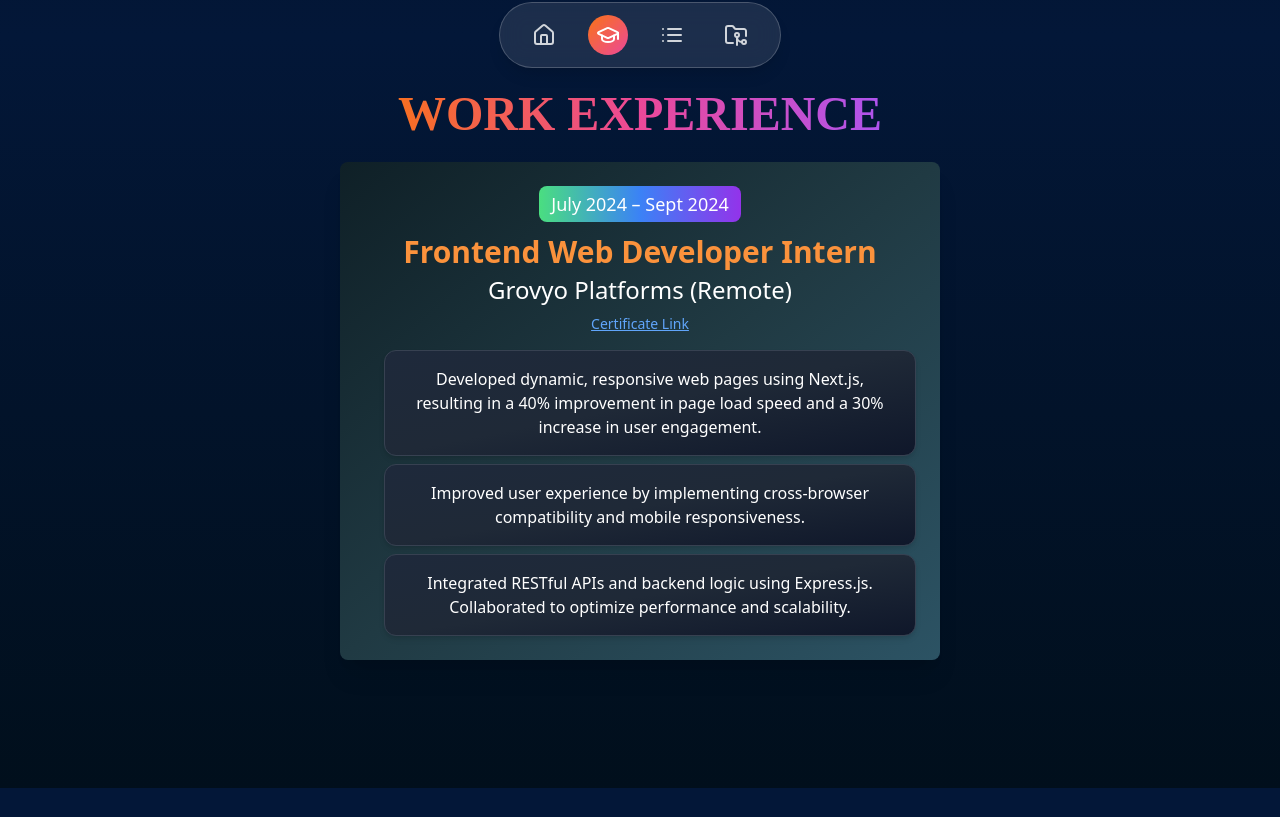
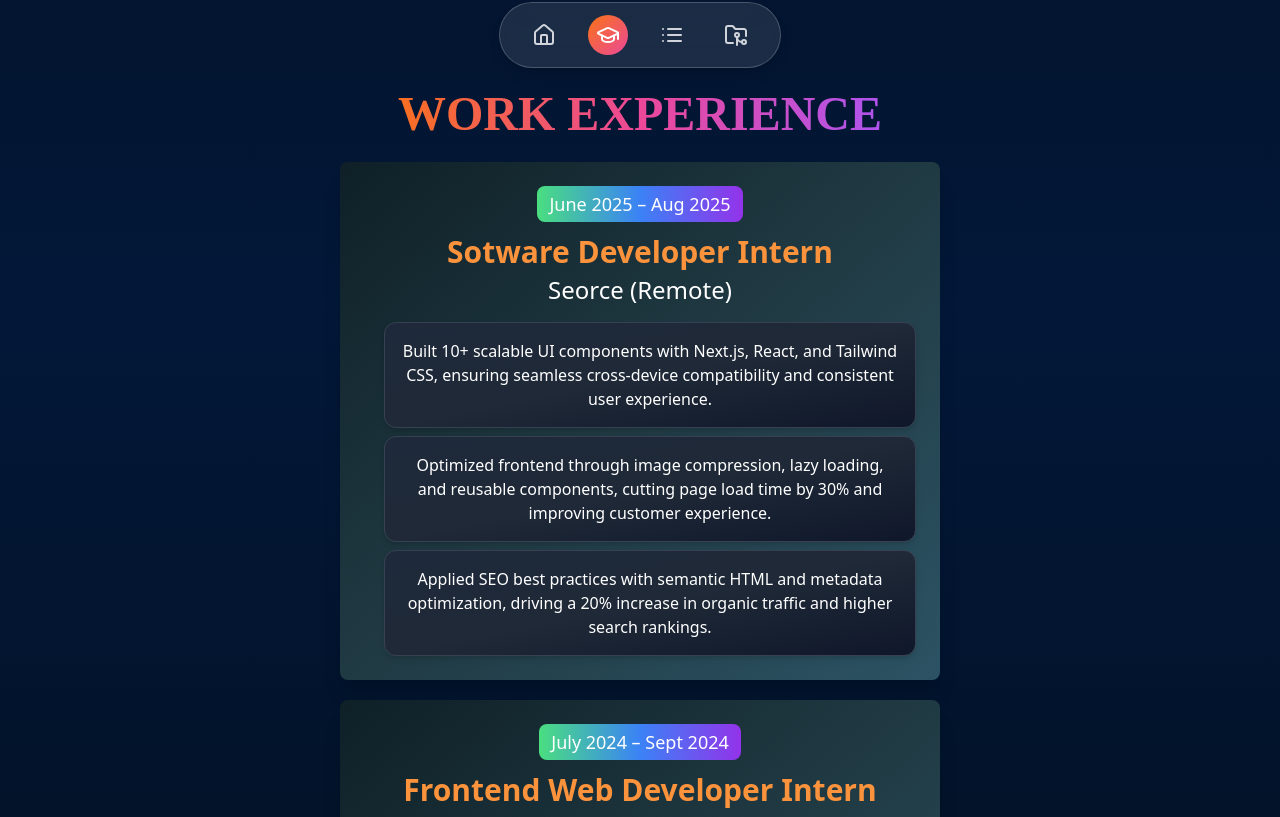
Before and after one commit to Mahendra2611/Portfolio-2, a Next.js app: page /education in a window 1280 px wide. Shown: the part 716-1533 px from the top of the page. Before the commit the page ends 1504 px from the top, so only its background shows below. Built offline with nearby package versions, Linux system fonts and the light colour scheme; a web font is replaced by a local one.

Commit message:
updated data

```diff
--- a/app/page.js
+++ b/app/page.js
@@ -64,7 +64,7 @@ const Card = () => {
             animate={{ opacity: 1 }}
             transition={{ delay: 0.3, duration: 1 }}
           >
-            I'm a 3rd year B.Tech Computer Science and Engineering student at
+            I'm a Final year B.Tech Computer Science and Engineering student at
             Harcourt Butler Technical University (HBTU) Kanpur with a strong passion for building full stack web
             applications. From crafting beautiful responsive UIs to building
             secure APIs and integrating real-time features, I thrive on turning
--- a/app/skills/page.js
+++ b/app/skills/page.js
@@ -63,7 +63,7 @@ const Page = () => {
           {[
             {
               label: "Leetcode",
-              desc: "Knight (Max. Rating 2050)",
+              desc: "Knight (Max. Rating 2080)",
               url: "https://leetcode.com/u/mahendra_34/",
             },
             {
--- a/components/WorkExperience.jsx
+++ b/components/WorkExperience.jsx
@@ -5,7 +5,7 @@ import { motion } from 'framer-motion';
 const WorkExperience = () => {
   return (
     <motion.div
-      className="my-12 flex flex-col items-center"
+      className="my-12 flex flex-col  items-center"
       initial={{ opacity: 0, y: 40 }}
       whileInView={{ opacity: 1, y: 0 }}
       viewport={{ once: true }}
@@ -21,6 +21,41 @@ const WorkExperience = () => {
                 </motion.h1>
       <motion.div
         className=" text-center bg-gradient-to-br from-[#0f2027] via-[#203a43] to-[#2c5364] sm:w-[600px] w-full rounded-lg p-6 shadow-xl text-white"
+        initial={{ opacity: 0, scale: 0.95 }}
+        whileInView={{ opacity: 1, scale: 1 }}
+        viewport={{ once: true }}
+        transition={{ duration: 0.6 }}
+      >
+        <span className="inline-block bg-gradient-to-r from-green-400 via-blue-500 to-purple-600 text-white text-sm sm:text-lg rounded-lg px-3 py-1 mb-3">
+          June 2025 – Aug 2025
+        </span>
+        <h1 className="font-bold text-xl sm:text-3xl text-orange-400">
+          Sotware Developer Intern
+        </h1>
+        <h2 className="text-lg sm:text-2xl mt-1">Seorce (Remote)</h2>
+        {/* <a
+          href="YOUR_CERTIFICATE_LINK_HERE"
+          target="_blank"
+          rel="noopener noreferrer"
+          className="block mt-2 text-sm text-blue-400 underline hover:text-blue-300"
+        >
+          Certificate Link
+        </a> */}
+        <div className="list-disc pl-5 mt-4 space-y-2 text-sm sm:text-base">
+          <p className="bg-gradient-to-br from-slate-800 via-gray-800 to-slate-900 p-4 rounded-xl border border-gray-700 shadow-md hover:shadow-yellow-400 transition duration-300">
+ Built 10+ scalable UI components with Next.js, React, and Tailwind CSS, ensuring seamless cross-device
+ compatibility and consistent user experience.          </p>
+          <p className="bg-gradient-to-br from-slate-800 via-gray-800 to-slate-900 p-4 rounded-xl border border-gray-700 shadow-md hover:shadow-yellow-400 transition duration-300">
+Optimized frontend through image compression, lazy loading, and reusable components, cutting page load time
+ by 30% and improving customer experience.          </p>
+          <p className="bg-gradient-to-br from-slate-800 via-gray-800 to-slate-900 p-4 rounded-xl border border-gray-700 shadow-md hover:shadow-yellow-400 transition duration-300">
+Applied SEO best practices with semantic HTML and metadata optimization, driving a 20% increase in organic
+ traffic and higher search rankings.          </p>
+        </div>
+      </motion.div>
+
+       <motion.div
+        className=" text-center mt-5 bg-gradient-to-br from-[#0f2027] via-[#203a43] to-[#2c5364] sm:w-[600px] w-full rounded-lg p-6 shadow-xl text-white"
         initial={{ opacity: 0, scale: 0.95 }}
         whileInView={{ opacity: 1, scale: 1 }}
         viewport={{ once: true }}
--- a/utils/ProjectData.js
+++ b/utils/ProjectData.js
@@ -3,7 +3,7 @@ export const ProjectData = [
     img: "/assets/localmart-shopkeeper (1).png",
     name: "Localmart-Customer",
     lang: ["React Js", "Express Js", "Tailwind CSS", "Mongo DB","Socket.IO"],
-    weblink: "https://shopsy-customer.onrender.com/",
+    weblink: "https://localmart-customer.onrender.com/",
     gitlink: "https://github.com/Mahendra2611/Shopsy-Customer",
 
   },
```
